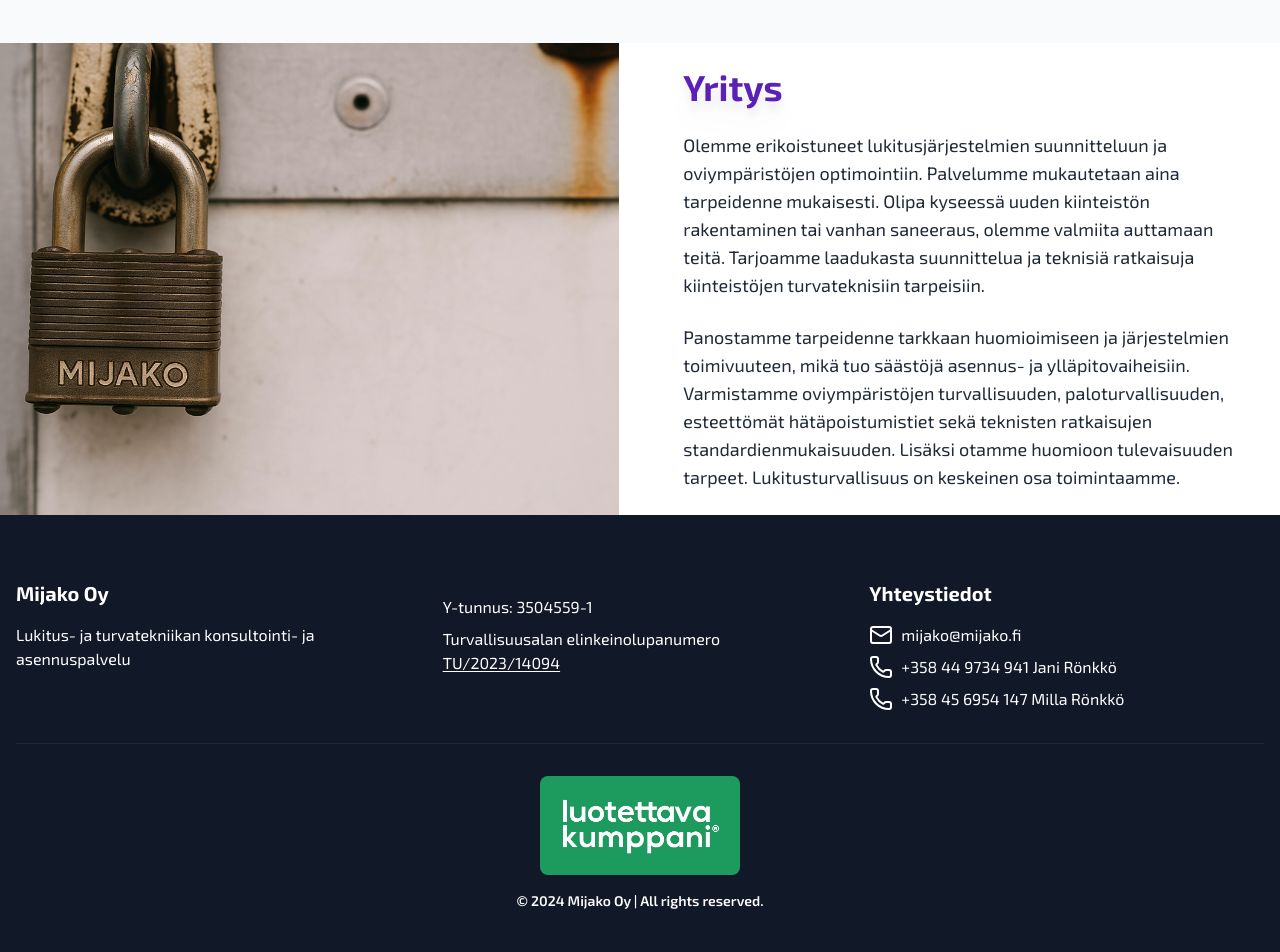
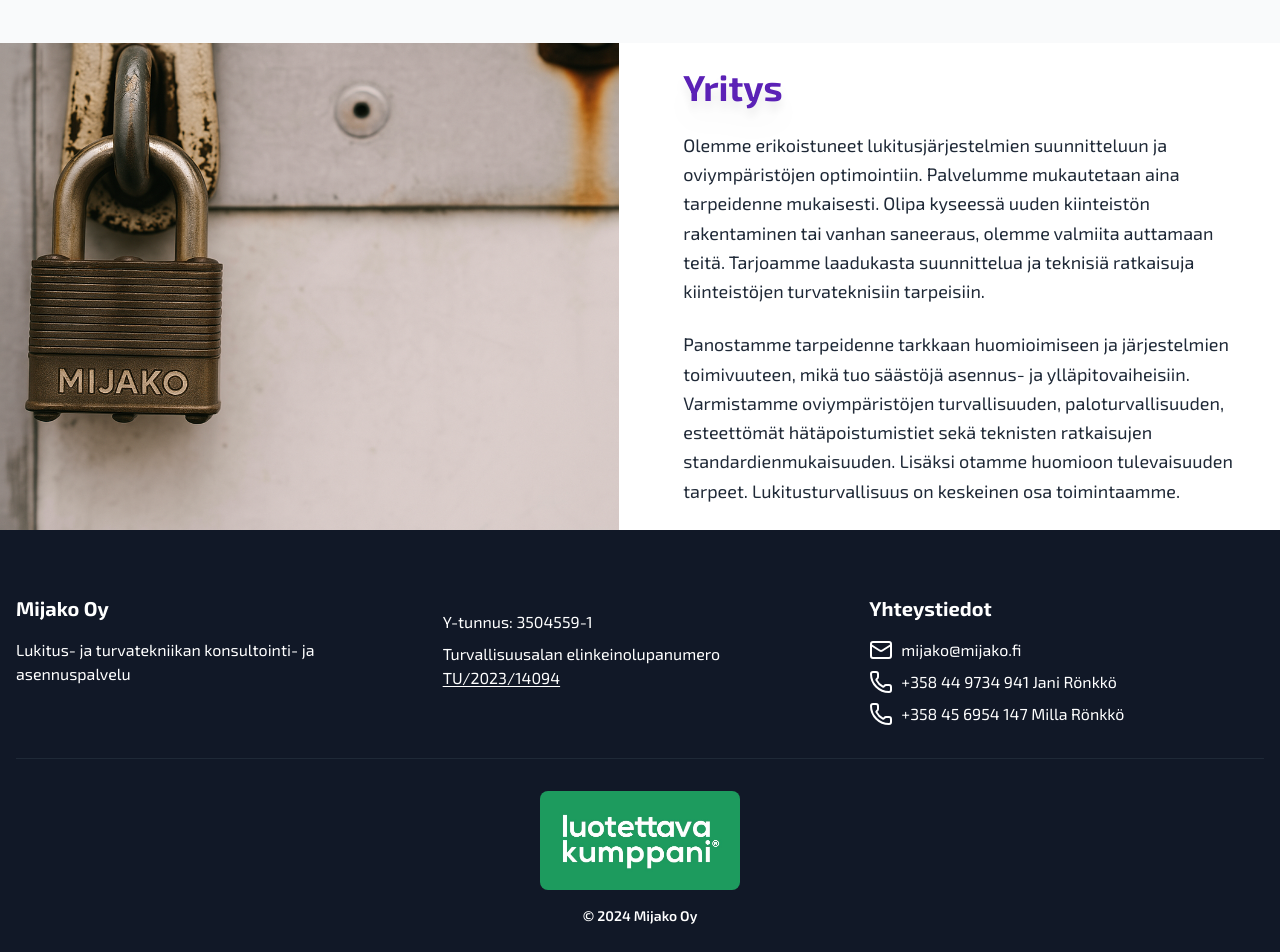
Before and after one commit to eeturonkko/mijako, a Next.js app: page / in a window 1280 px wide. Shown: the part 1120-2072 px from the top of the page. Built offline with nearby package versions, Linux system fonts and the light colour scheme.

Commit message:
Refactor ServiceDetails, About, and Footer components for improved readability and styling

```diff
--- a/app/palvelut/ServiceDetails.tsx
+++ b/app/palvelut/ServiceDetails.tsx
@@ -151,7 +151,7 @@
                             <h3 className="text-xl font-semibold mb-6 text-purple-800 border-b border-purple-200 pb-2">
                               Palvelun sisältö:
                             </h3>
-                            <ul className="space-y-3">
+                            <ul className="space-y-3 text-lg">
                               {service.details.map((detail, index) => (
                                 <motion.li
                                   key={index}
@@ -161,12 +161,9 @@
                                     delay: 0.1 + index * 0.03,
                                     duration: 0.2,
                                   }}
-                                  className="flex  bg-white p-3 rounded-lg shadow-sm items-center"
+                                  className="flex  bg-white p-3 rounded-lg shadow-md items-center"
                                 >
-                                  <span className="text-purple-600 mr-2 mt-0.5">
-                                    •
-                                  </span>
-                                  <span className=" text-gray-800">
+                                  <span className="ml-1 md:text-md text-md text-gray-800">
                                     {detail}
                                   </span>
                                 </motion.li>
--- a/app/palvelut/page.tsx
+++ b/app/palvelut/page.tsx
@@ -15,7 +15,7 @@
           <h1 className="text-4xl md:text-5xl font-bold mb-6 text-purple-900">
             Palvelut
           </h1>
-          <p className="text-lg text-gray-700 mb-8">
+          <p className="text-lg text-gray-700 mb-8 text-pretty">
             Tarjoamme kattavat asiantuntijapalvelut oviympäristön tuotteiden
             suunnitteluun, valvontaan ja konsultointiin. Palvelumme ovat
             toimittajariippumattomia ja räätälöitävissä tarpeidenne mukaan.
--- a/components/About.tsx
+++ b/components/About.tsx
@@ -22,7 +22,7 @@
               <h2 className="text-4xl md:text-4xl font-bold drop-shadow-xl text-purple-800">
                 Yritys
               </h2>
-              <p className="text-lg text-gray-800">
+              <p className="text-lg text-gray-800 leading-relaxed">
                 Olemme erikoistuneet lukitusjärjestelmien suunnitteluun ja
                 oviympäristöjen optimointiin. Palvelumme mukautetaan aina
                 tarpeidenne mukaisesti. Olipa kyseessä uuden kiinteistön
@@ -30,7 +30,7 @@
                 teitä. Tarjoamme laadukasta suunnittelua ja teknisiä ratkaisuja
                 kiinteistöjen turvateknisiin tarpeisiin.
               </p>
-              <p className="text-lg text-gray-800">
+              <p className="text-lg text-gray-800 leading-relaxed">
                 Panostamme tarpeidenne tarkkaan huomioimiseen ja järjestelmien
                 toimivuuteen, mikä tuo säästöjä asennus- ja ylläpitovaiheisiin.
                 Varmistamme oviympäristöjen turvallisuuden, paloturvallisuuden,
--- a/components/Footer.tsx
+++ b/components/Footer.tsx
@@ -52,7 +52,7 @@
             className="object-contain mx-auto rounded-lg"
           />
           <p className="font-semibold text-sm">
-            &copy; {new Date().getFullYear()} Mijako Oy | All rights reserved.
+            &copy; {new Date().getFullYear()} Mijako Oy
           </p>
         </div>
       </div>
```
